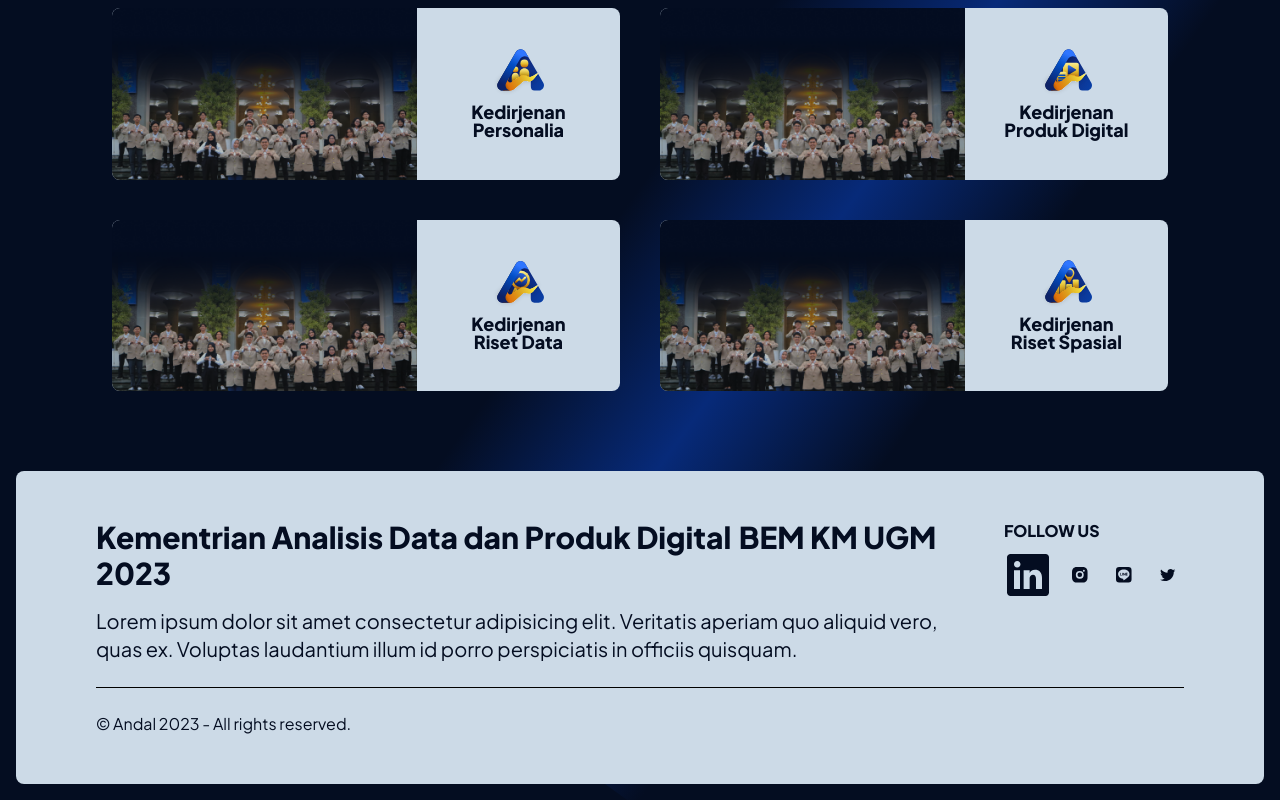
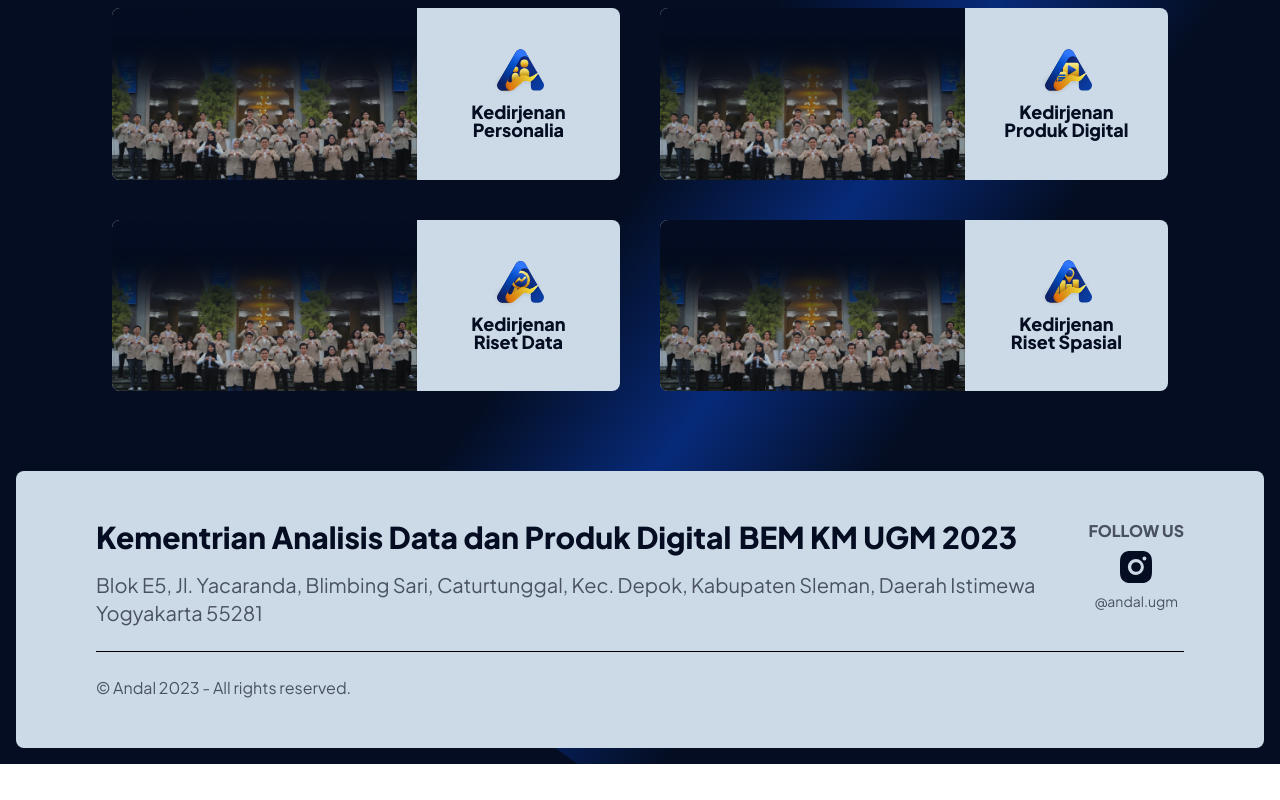
Before and after one commit to PD-Andal-BEM-KM-2022/andal-web, a Next.js app: page /about in a window 1280 px wide. Shown: the part 1955-2755 px from the top of the page. After the commit the page ends 2719 px from the top, so only its background shows below. Built offline with nearby package versions, Linux system fonts and the light colour scheme.

Commit message:
fix - kongten n ingsta futer

```diff
--- a/src/components/Footer.tsx
+++ b/src/components/Footer.tsx
@@ -1,3 +1,4 @@
+import Link from "next/link";
 import Instagram from "./icons/Instagram";
 import Line from "./icons/Line";
 import LinkedIn from "./icons/LinkedIn";
@@ -14,37 +15,34 @@
           <h3 className="text-xl lg:text-3xl font-extrabold leading-none lg:inline lg:ml-[.25em]">
             BEM KM UGM 2023
           </h3>
-          <p className="mt-4 leading-snug text-ss lg:text-xl">
-            Lorem ipsum dolor sit amet consectetur adipisicing elit. Veritatis
-            aperiam quo aliquid vero, quas ex. Voluptas laudantium illum id
-            porro perspiciatis in officiis quisquam.
+          <p className="mt-4 text-andal-darkgreyblue leading-snug text-ss lg:text-xl">
+            Blok E5, Jl. Yacaranda, Blimbing Sari, Caturtunggal, Kec. Depok,
+            Kabupaten Sleman, Daerah Istimewa Yogyakarta 55281
           </p>
         </div>
         <hr className="bg-black border-black my-4 lg:hidden" />
         <div className="lg:flex lg:justify-end">
           <div>
-            <span className="uppercase tracking-wides text-ss font-extrabold lg:text-base">
+            <span className="uppercase tracking-wides text-ss font-extrabold lg:text-base text-andal-darkgreyblue">
               Follow Us
             </span>
-            <div className="flex mt-2 gap-x-3">
-              <button>
-                <LinkedIn />
-              </button>
-              <button>
-                <Instagram />
-              </button>
-              <button>
-                <Line />
-              </button>
-              <button>
-                <Twitter />
-              </button>
+            <div className="mt-2">
+              <Link href="https://instagram.com/andal.ugm">
+                <button className="flex items-center gap-x-1 lg:flex-col lg:mx-auto lg:gap-y-2">
+                  <div className="flex scale-75 lg:scale-100">
+                    <Instagram />
+                  </div>
+                  <span className="text-sm text-andal-darkgreyblue">
+                    @andal.ugm
+                  </span>
+                </button>
+              </Link>
             </div>
           </div>
         </div>
         <div className="lg:order-3 lg:col-span-2">
           <hr className="bg-black border-black my-4 lg:my-6" />
-          <span className="text-ss flex items-center gap-x-2 lg:text-base">
+          <span className="text-andal-darkgreyblue text-ss flex items-center gap-x-2 lg:text-base">
             © Andal 2023 - All rights reserved.
           </span>
         </div>
--- a/src/components/archive/Archives.tsx
+++ b/src/components/archive/Archives.tsx
@@ -290,7 +290,7 @@
                     />
                   </svg>
                 </div>
-                <div className="text-center text-andal-lightgrey">
+                <div className="text-center text-andal-lightgreyblue">
                   <span className="text-5xl font-extrabold lg:text-6xl">
                     Sorry!
                   </span>
--- a/src/components/home/Lead.tsx
+++ b/src/components/home/Lead.tsx
@@ -23,7 +23,7 @@
               Andalin?
             </span>
           </h2>
-          <p className="text-justify text-andal-lightgrey mt-6 lg:text-xl">
+          <p className="text-justify text-andal-lightgreyblue mt-6 lg:text-xl">
             Andalin adalah software house (Perusahaan Penyedia Perangkat Lunak)
             yang beroperasi di bawah naungan BEM KM UGM. Andalin memiliki
             spesialisasi dalam pembuatan website dan layanan digital lainnya.
--- a/src/components/icons/Instagram.tsx
+++ b/src/components/icons/Instagram.tsx
@@ -2,7 +2,7 @@
   return (
     <svg width={32} height={32} fill="none" xmlns="http://www.w3.org/2000/svg">
       <path
-        d="M16.578 8.001a61.27 61.27 0 011.702.017l.151.006c.174.006.346.014.554.023.828.039 1.392.17 1.888.362.513.197.945.465 1.378.897.395.389.701.859.897 1.378.192.495.323 1.06.361 1.888.01.207.017.38.024.554l.004.15c.014.568.02 1.135.018 1.702l.001.58v1.02c.002.567-.004 1.135-.018 1.702l-.005.151c-.006.174-.014.346-.023.554-.039.827-.171 1.392-.362 1.887-.195.52-.501.99-.897 1.379-.389.395-.86.701-1.378.896-.496.193-1.06.323-1.888.362-.208.01-.38.017-.554.023l-.15.005c-.568.014-1.136.02-1.703.018H14.979a60.774 60.774 0 01-1.702-.017l-.151-.005c-.185-.007-.37-.014-.554-.023-.827-.039-1.392-.171-1.888-.363a3.804 3.804 0 01-1.378-.896 3.814 3.814 0 01-.897-1.379c-.192-.495-.323-1.06-.362-1.887-.009-.185-.016-.37-.023-.554l-.004-.15A61.474 61.474 0 018 16.577v-1.6c-.002-.567.004-1.134.018-1.701l.005-.151c.006-.175.014-.347.023-.554.04-.828.17-1.392.362-1.888.196-.52.502-.99.9-1.377a3.809 3.809 0 011.376-.898c.496-.193 1.06-.323 1.888-.362l.554-.023.15-.004A61.49 61.49 0 0114.98 8l1.599.001zm-.8 3.889a3.892 3.892 0 00-3.944 3.888 3.89 3.89 0 003.944 3.889 3.889 3.889 0 100-7.777zm0 1.555a2.333 2.333 0 11.001 4.666 2.333 2.333 0 110-4.666zm4.084-2.722a.972.972 0 000 1.943.972.972 0 000-1.944v.001z"
+        d="M17.645.002c1.167-.005 2.335.007 3.502.035l.31.011c.359.013.712.03 1.14.048 1.702.08 2.863.35 3.883.744a7.784 7.784 0 012.835 1.847 7.851 7.851 0 011.844 2.833c.396 1.02.664 2.183.744 3.885.02.425.036.78.048 1.139l.01.31c.028 1.167.04 2.334.037 3.501l.001 1.194v2.096c.004 1.167-.008 2.335-.037 3.502l-.01.31c-.012.359-.028.712-.047 1.14-.08 1.702-.352 2.863-.746 3.883a7.814 7.814 0 01-1.844 2.835 7.863 7.863 0 01-2.835 1.844c-1.02.396-2.181.664-3.883.744-.428.02-.781.036-1.14.048l-.31.01c-1.167.028-2.335.04-3.502.037l-1.194.001h-2.094c-1.167.004-2.335-.008-3.502-.037l-.31-.01c-.38-.013-.76-.029-1.14-.047-1.702-.08-2.864-.352-3.884-.746a7.823 7.823 0 01-2.834-1.844A7.846 7.846 0 01.841 26.48c-.395-1.02-.664-2.181-.744-3.884-.018-.38-.034-.759-.048-1.139l-.008-.31C.01 19.98-.002 18.812 0 17.645v-3.29c-.005-1.167.007-2.334.035-3.5l.011-.311c.013-.358.03-.714.048-1.14.08-1.703.35-2.863.744-3.884a7.808 7.808 0 011.85-2.832A7.835 7.835 0 015.52.84C6.54.445 7.7.176 9.405.096l1.14-.048.31-.008c1.166-.03 2.333-.042 3.5-.04l3.29.002zm-1.645 8A8 8 0 1016 24a8 8 0 000-15.998zm0 3.2a4.8 4.8 0 11.002 9.598 4.8 4.8 0 110-9.6l-.002.002zm8.4-5.6a2 2 0 000 3.996 2 2 0 100-4v.004z"
         fill="#040D21"
       />
     </svg>
```
